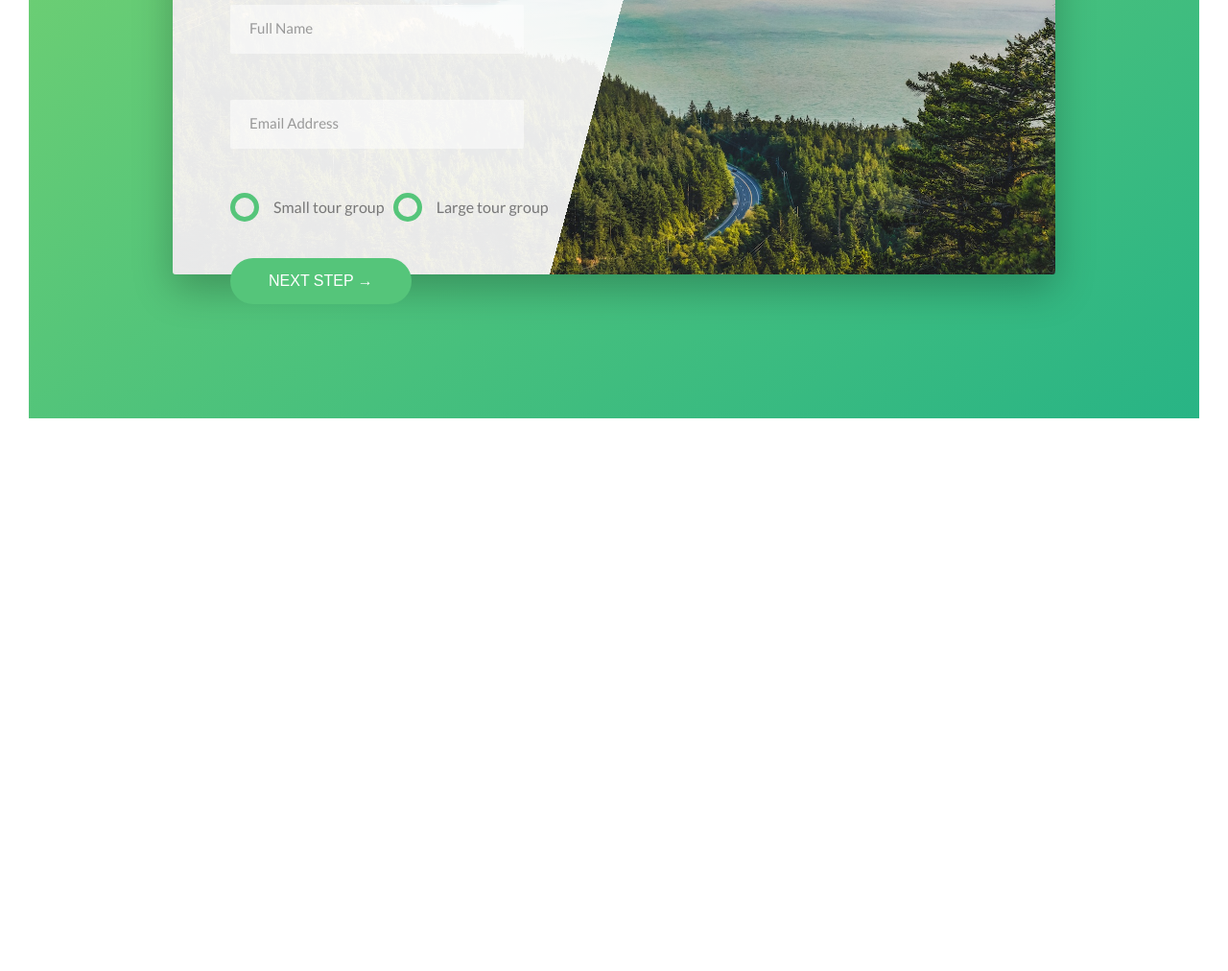
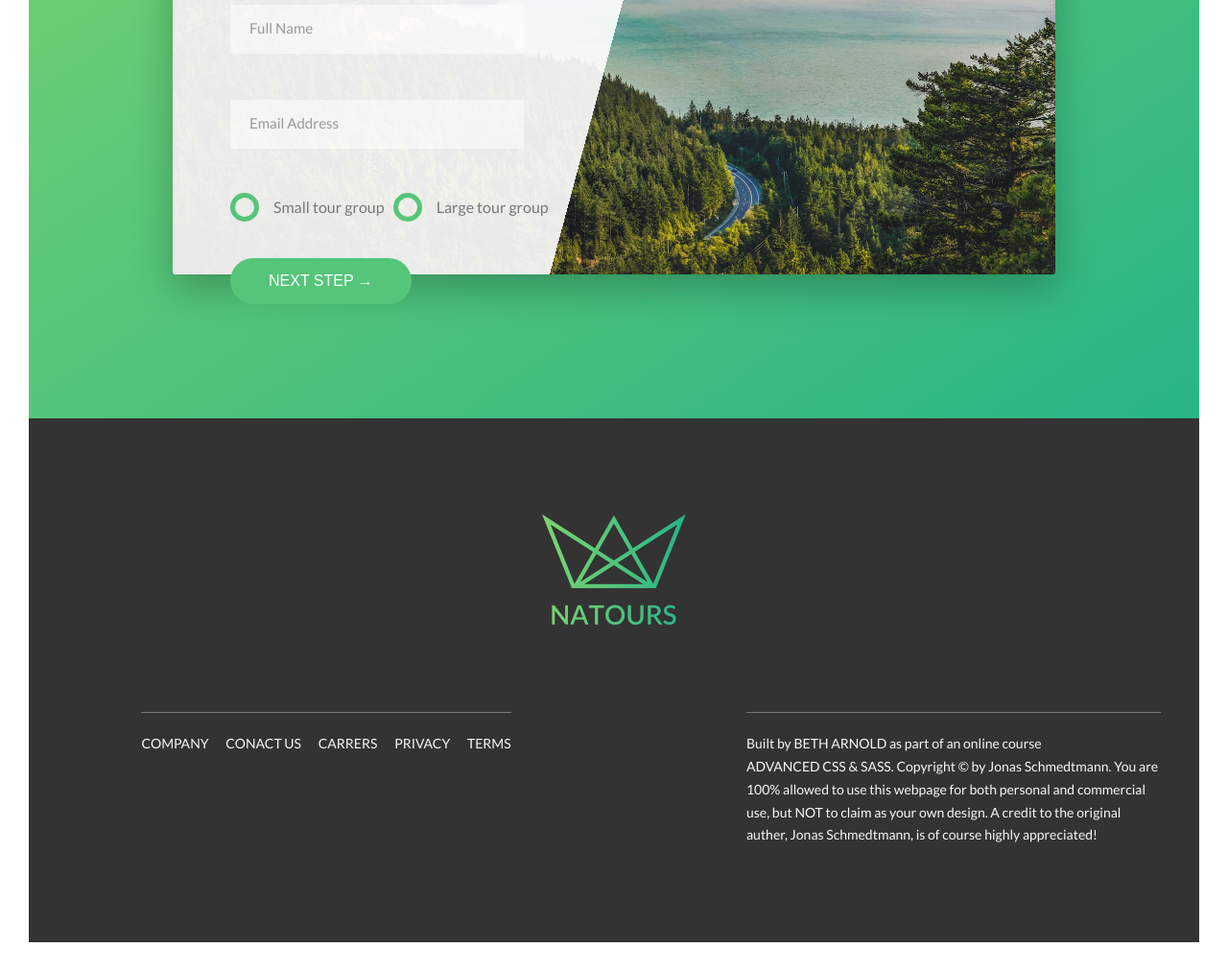
Before and after one commit to BETH-A/Natours, a website: page starter/index.html in a window 1280 px wide. Shown: the part 4830-5842 px from the top of the page at 96% size. Before the commit the page ends 5296 px from the top, so only its background shows below. Drawn offline with Linux system fonts and the light colour scheme.

Commit message:
Add footer

```diff
--- a/starter/index.html
+++ b/starter/index.html
@@ -339,8 +339,29 @@
                     </div>
                 </div>
             </section>
-
         </main>
-
+        <footer class="footer">
+            <div class="footer__logo-box">
+                <img src="img/logo-green-2x.png" alt="full logo" class="footer__logo">
+                <div class="row">
+                    <div class="col-1-of-2">
+                        <div class="footer__navigation">
+                            <ul class="footer__list">
+                                <li class="footer__item"><a href="#" class="footer__link">Company</a></li>
+                                <li class="footer__item"><a href="#" class="footer__link">Conact Us</a></li>
+                                <li class="footer__item"><a href="#" class="footer__link">Carrers</a></li>
+                                <li class="footer__item"><a href="#" class="footer__link">Privacy</a></li>
+                                <li class="footer__item"><a href="#" class="footer__link">Terms</a></li>
+                            </ul>
+                        </div>
+                    </div>
+                    <div class="col-1-of-2">
+                        <p class="footer__copyright">
+                            Built by <a href="#" class="footer__link">Beth Arnold</a> as part of an online course <a href="#" class="footer__link">Advanced CSS & Sass</a>. Copyright &copy; by Jonas Schmedtmann.  You are 100% allowed to use this webpage for both personal and commercial use, but NOT to claim as your own design.  A credit to the original auther, Jonas Schmedtmann, is of course highly appreciated!
+                        </p>
+                    </div>
+                </div>
+            </div>
+        </footer>
     </body>
 </html>
--- a/starter/sass/abstracts/_variables.scss
+++ b/starter/sass/abstracts/_variables.scss
@@ -8,6 +8,8 @@ $color-tertiary-light: #2998ff;
 $color-tertiary-dark: #5643fa;
 $color-grey-dark: #777;
 $color-grey-dark-2: #999;
+$color-grey-dark-3: #333;
+
 
 $color-grey-light-1: #f7f7f7;
 $color-grey-light-2: #eee;
--- /dev/null
+++ b/starter/sass/layout/_footer.scss
@@ -0,0 +1,62 @@
+.footer {
+    background-color: $color-grey-dark-3;
+    padding: 10rem 0;
+    font-size: 1.4rem;
+    color: $color-grey-light-1;
+
+
+    &__logo-box {
+        text-align: center;
+
+    }
+
+    &__logo {
+        width: 15rem;
+        height: auto;
+        margin-bottom: 8rem;
+    }
+
+    &__navigation {
+        border-top: .1rem solid $color-grey-dark;
+        padding-top: 2rem;
+        display: inline-block;
+    }
+
+    &__list {
+        list-style: none;
+    }
+
+    &__item {
+        display: inline-block;
+
+        &:not(:last-child) {
+            margin-right: 1.5rem;
+        }
+    }
+
+    &__link {
+        &:link,
+        &:visited {
+            color: $color-grey-light-1;
+            background-color: $color-grey-dark-3;
+            text-decoration: none;
+            text-transform: uppercase;
+            display: inline-block;
+            transition: all .2s;
+        }
+        &:hover,
+        &:active {
+            color: $color-primary;
+            box-shadow: 0 1rem 2rem rgba($color-black, .4);
+            transform: rotate(5deg) scale(1.3);
+        }
+    }
+
+    &__copyright {
+        border-top: .1rem solid $color-grey-dark;
+        padding-top: 2rem;
+        width: 80%;
+        float: right;
+        text-align: left;
+    }
+}
--- a/starter/sass/main.scss
+++ b/starter/sass/main.scss
@@ -15,7 +15,8 @@
 @import "components/form";
 @import "components/story";
 
+@import "layout/footer";
+@import "layout/grid";
 @import "layout/header";
-@import "layout/grid";
 
 @import "pages/home";
```
Also changed, not shown: starter/css/style.css.
